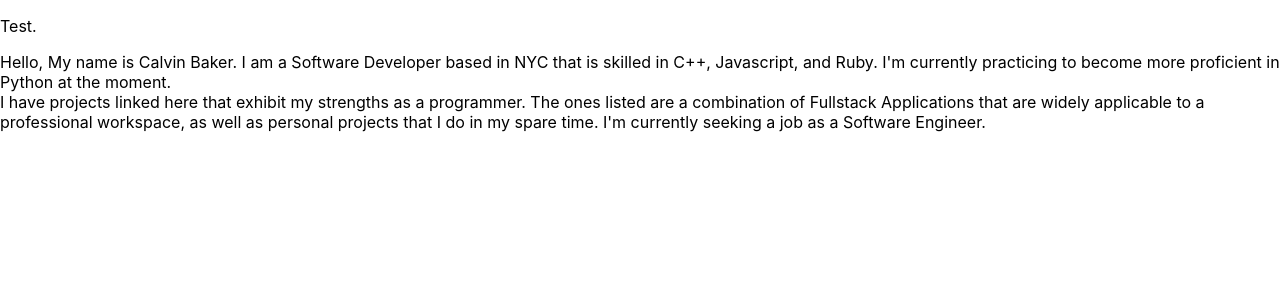
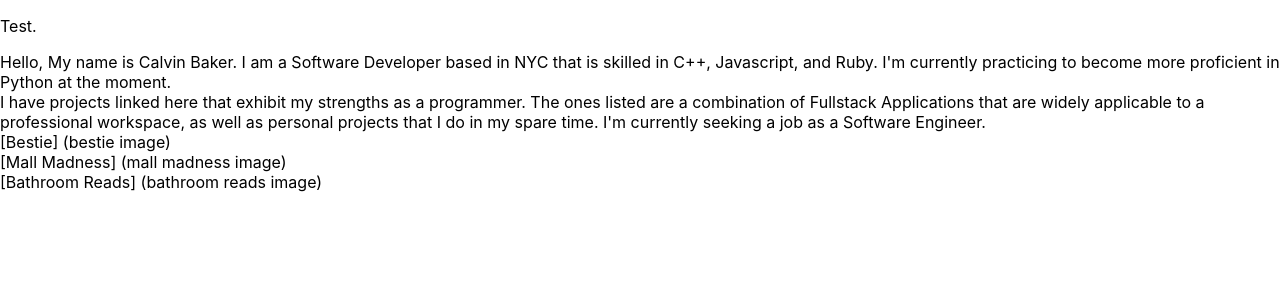
Before and after one commit to Candillan/Portfolio, a React (Create React App) app in the folder portfolio/: page / in a window 1280 px wide. Shown: the top 300 px of the page. Built offline with nearby package versions, Linux system fonts and the light colour scheme.

Commit message:
added projects component

```diff
--- a/portfolio/src/App.js
+++ b/portfolio/src/App.js
@@ -1,11 +1,14 @@
 import React from 'react';
 import './App.css';
 import AboutMe from './aboutMe.js';
+import Projects from './projects.js'
 
 function App() {
   return (
     <div>
+      {console.log("Make buttons that switch which data is shown from the modules")}
       <AboutMe/>
+      <Projects/>
     </div>
   );
 }
--- a/portfolio/src/aboutMe.js
+++ b/portfolio/src/aboutMe.js
@@ -6,7 +6,7 @@ function AboutMe(){
             <p>Test.</p>
             <div>Hello, My name is Calvin Baker. I am a Software Developer based in NYC that is skilled in C++, Javascript, and Ruby. I'm currently practicing to become more proficient in Python at the moment.</div>
             <div>I have projects linked here that exhibit my strengths as a programmer. The ones listed are a combination of Fullstack Applications that are widely applicable to a professional workspace, as well as personal projects that I do in my spare time. I'm currently seeking a job as a Software Engineer.</div>
-            {console.log("Hello")}
+            {console.log("Hello from aboutme")}
         </div>
     )
 }
--- /dev/null
+++ b/portfolio/src/projects.js
@@ -0,0 +1,14 @@
+import React from 'react';
+
+function Projects(){
+    return(
+        <div>
+            <div>[Bestie] (bestie image)</div>
+            <div>[Mall Madness] (mall madness image)</div>
+            <div>[Bathroom Reads] (bathroom reads image)</div>
+            {console.log("Hello from projects")}
+        </div>
+    )
+}
+
+export default Projects;
```
